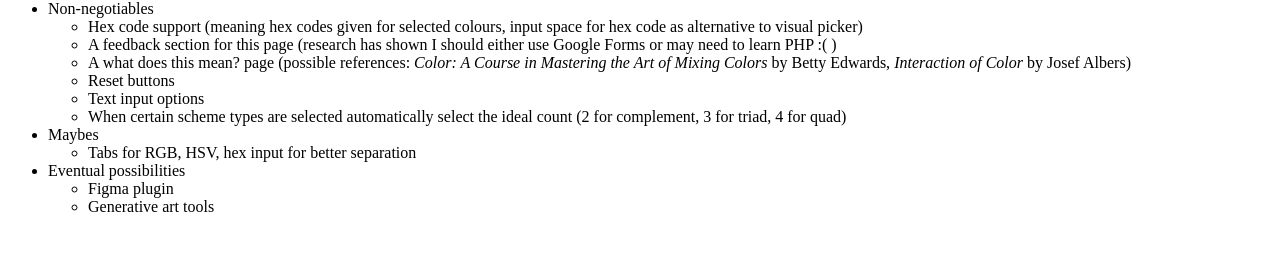
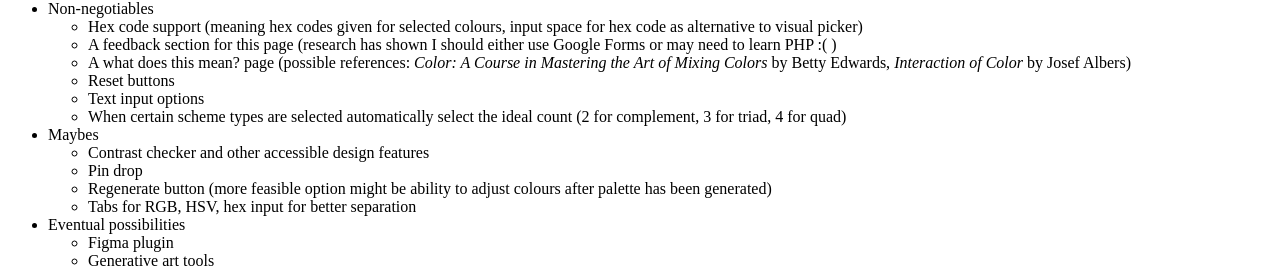
Before and after one commit to lfeatherby/cpalette-generator, a plain HTML site: page features/features.html in a window 1280 px wide. Shown: the part 1526-1796 px from the top of the page. Before the commit the page ends 1742 px from the top, so only its background shows below. Drawn offline with Linux system fonts and the light colour scheme; a script that the page names is missing.

Commit message:
Update features.html

```diff
--- a/features/features.html
+++ b/features/features.html
@@ -29,6 +29,9 @@
     </li>
     <li>Maybes
       <ul>
+        <li>Contrast checker and other accessible design features</li>
+        <li>Pin drop</li>
+        <li>Regenerate button (more feasible option might be ability to adjust colours after palette has been generated)</li>
         <li>Tabs for RGB, HSV, hex input for better separation</li>
       </ul>
     </li>
```
